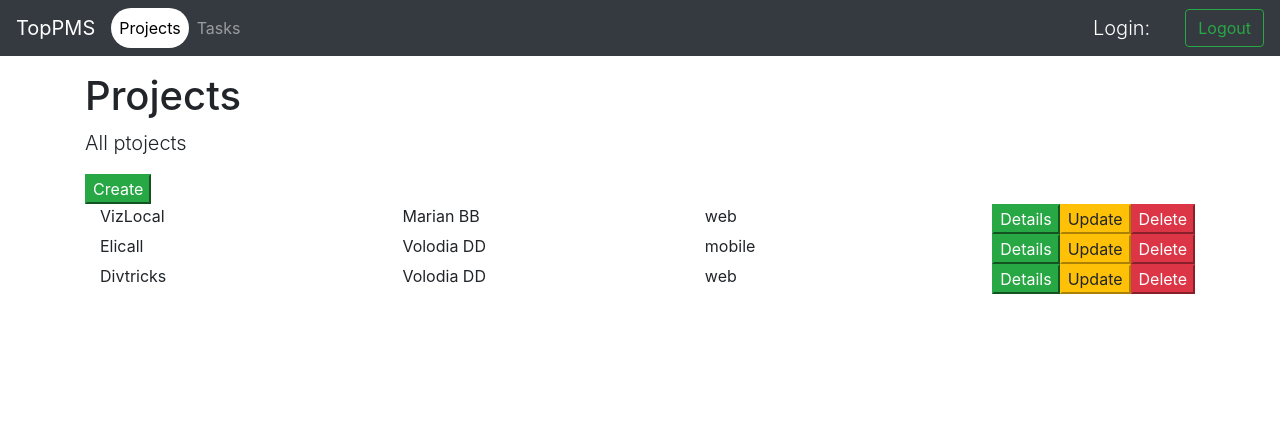
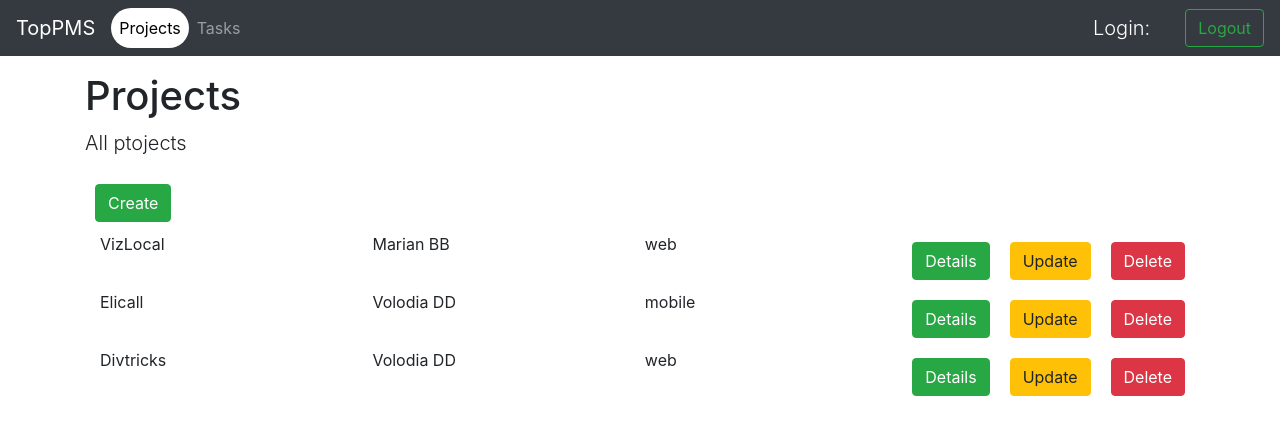
Before and after one commit to luxtorOleg/top-pms, an Angular app: page /projects in a window 1280 px wide. Shown: the top 434 px of the page. Built offline with nearby package versions, Linux system fonts and the light colour scheme.

Commit message:
add css style for CRUD buttons

```diff
--- a/src/app/projects/projects.component.css
+++ b/src/app/projects/projects.component.css
@@ -0,0 +1,3 @@
+.btn {
+  margin: 10px;
+}
--- a/src/app/projects/projects.component.html
+++ b/src/app/projects/projects.component.html
@@ -2,15 +2,15 @@
 <div class="container">
   <h1>Projects</h1>
   <p class="lead">All ptojects</p>
-  <button class="btn-success" (click)="createProject()">Create</button>
+  <button class="btn btn-success" (click)="createProject()">Create</button>
   <div class="container">
     <div class="row" *ngFor="let project of projectsService.projects">
       <div class="col">{{project.name}}</div>
       <div class="col">{{project.owner}}</div>
       <div class="col">{{project.type}}</div>
-      <button class="btn-success" [routerLink]="getProjectDetailsURL(project)">Details</button>
-      <button class="btn-warning" [routerLink]="getProjectUpdateURL(project)">Update</button>
-      <button class="btn-danger" (click)="deleteProject(project.id)">Delete</button>
+      <button class="btn btn-success " [routerLink]="getProjectDetailsURL(project)">Details</button>
+      <button class="btn btn-warning" [routerLink]="getProjectUpdateURL(project)">Update</button>
+      <button class="btn btn-danger" (click)="deleteProject(project.id)">Delete</button>
     </div>
   </div>
 </div>
```
